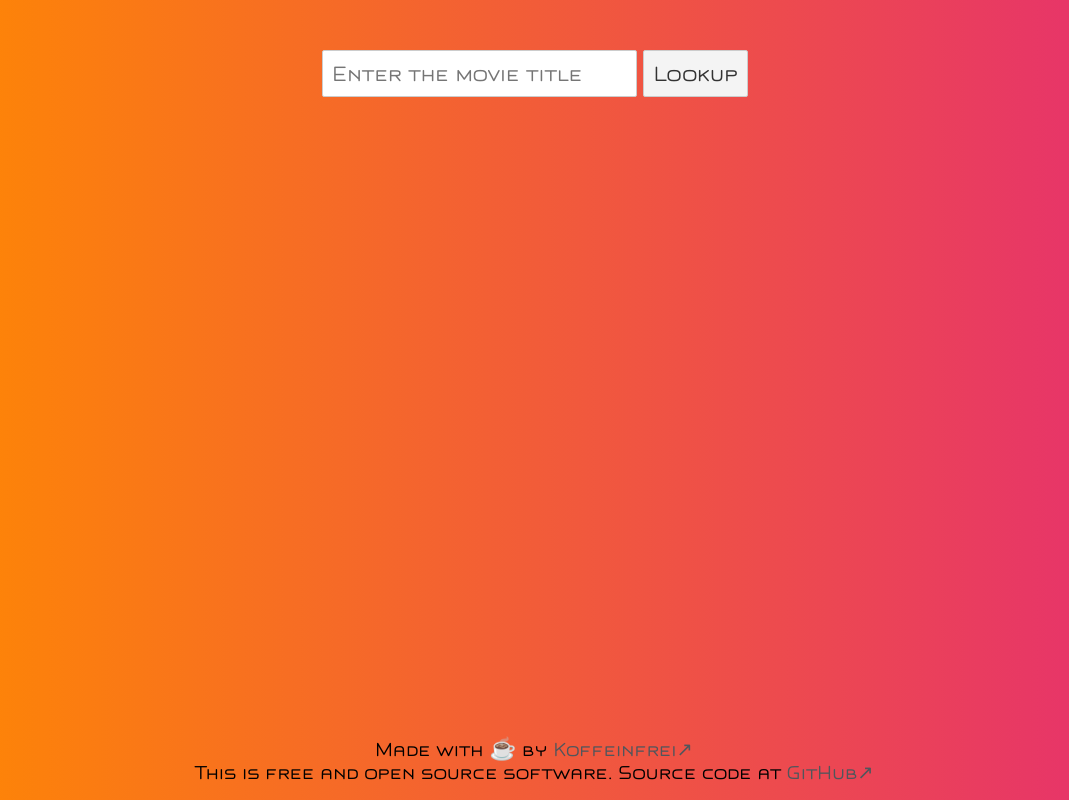
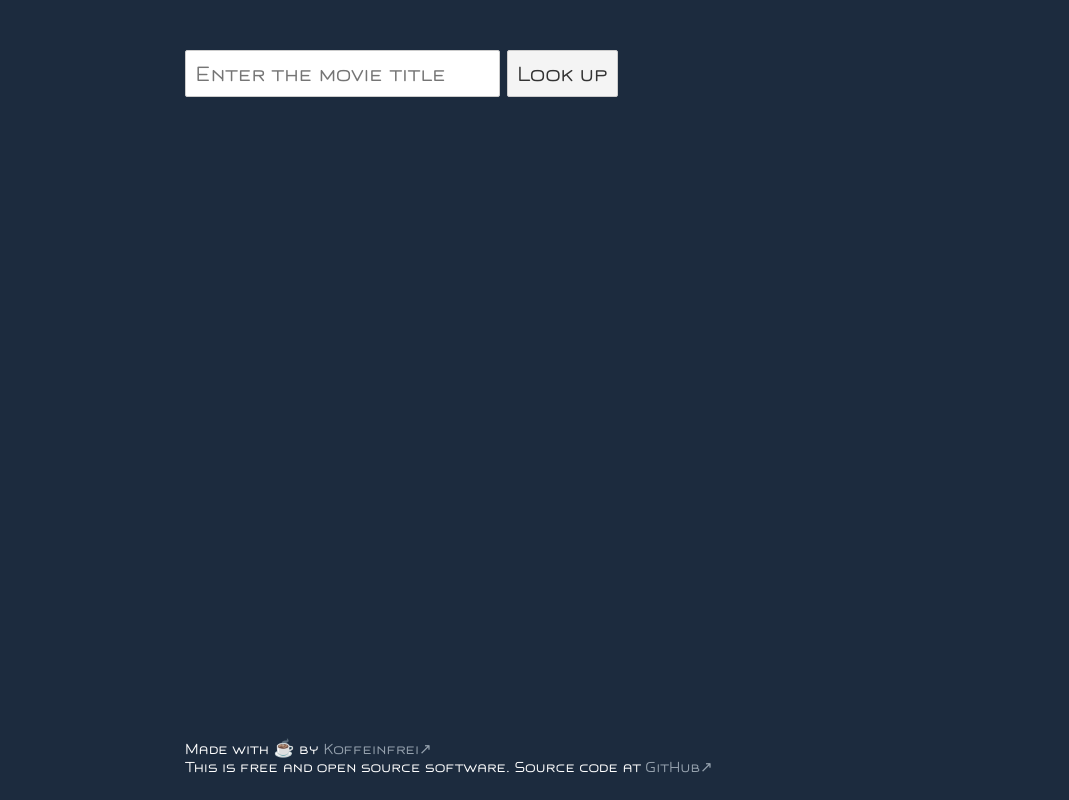
Before and after one commit to koffeinfrei/should-i-watch-this, a Svelte app: page / in a window 1280 px wide. Shown: the whole page, without its empty margins (105-1174 px from the left). Built offline with nearby package versions, Linux system fonts and the light colour scheme.

Commit message:
redesign: less flashy design, simpler layout

```diff
--- a/public/global.css
+++ b/public/global.css
@@ -14,8 +14,8 @@ html, body {
 }
 
 body {
-  color: #000;
-  background-image: linear-gradient(to right,#ff8a00,#e52e71);
+  color: #fff;
+  background-color: #1c2b3e;
   margin: 0;
   padding: 50px 8px 8px 8px;
   box-sizing: border-box;
@@ -30,12 +30,12 @@ body {
 
 a,
 a:visited {
-  color: #50565c;
+  color: #96a2ae;
   text-decoration: none;
 }
 
 a:hover {
-  color: #000;
+  color: #fff;
 }
 
 a.external {
@@ -55,6 +55,8 @@ input, button, select, textarea {
   font-family: inherit;
   font-size: inherit;
   padding: 0.4em;
+  /* we need to subtract the padding, otherwise it overflows on small screens */
+  max-width: calc(100% - (2 * 0.4em));
   margin: 0 0 0.5em 0;
   box-sizing: border-box;
   border: 1px solid #ccc;
--- a/src/App.svelte
+++ b/src/App.svelte
@@ -49,28 +49,33 @@
 <style>
 main {
   margin: 0 auto;
-  max-width: 800px;
   margin-bottom: 53px;
 }
 
-.center {
-  text-align: center;
+@media (min-width: 800px) {
+  main {
+    width: 800px;
+  }
 }
 
 .box {
   margin-bottom: 53px;
 }
+
+.padded {
+  padding-left: 50px;
+}
 </style>
 
 <main>
-  <section class="center box">
+  <section class="box padded">
     <input bind:value={title} on:keyup={handleKeyup} placeholder="Enter the movie title">
-    <button on:click={handleClick}>Lookup</button>
+    <button on:click={handleClick}>Look up</button>
   </section>
 
   <section class="box">
     {#await fetchMoviePromise}
-      <section class="center box">
+      <section class="box padded">
         <Spinner />
       </section>
     {:then result}
--- a/src/Footer.svelte
+++ b/src/Footer.svelte
@@ -1,16 +1,26 @@
 <style>
 .footer {
-  margin: auto 0 0 0;
-  /* due to flexbox margin-bottom doesn't work (see body definition in global.css) */
+  margin: auto auto 0 auto;
   padding-bottom: 8px;
-  text-align: center;
-  font-size: 0.9em;
+  font-size: 0.7em;
+}
+
+@media (min-width: 800px) {
+  .footer {
+    width: 800px;
+  }
+}
+
+p {
+  padding-left: 50px;
 }
 </style>
 
-<section class="center footer">
-  Made with ☕️  by <a href="https://www.koffeinfrei.org" class="external" target="_blank">Koffeinfrei</a>
-  <br>
-  This is free and open source software.
-  Source code at <a href="https://github.com/koffeinfrei/should-i-watch-this-www" class="external" target="_blank">GitHub</a>
+<section class="footer">
+  <p>
+    Made with ☕️  by <a href="https://www.koffeinfrei.org" class="external" target="_blank">Koffeinfrei</a>
+    <br>
+    This is free and open source software.
+    Source code at <a href="https://github.com/koffeinfrei/should-i-watch-this-www" class="external" target="_blank">GitHub</a>
+  </p>
 </section>
--- a/src/Result.svelte
+++ b/src/Result.svelte
@@ -6,7 +6,7 @@
 
 <style>
 h2 {
-  padding-left: 38px;
+  padding-left: 50px;
 }
 
 table.full-width {
@@ -18,7 +18,7 @@ td {
 }
 
 td.label {
-  padding-left: 38px;
+  padding-left: 50px;
   width: 9rem;
 }
 
@@ -26,22 +26,18 @@ td.value {
   font-weight: bold;
 }
 
-.icon {
-  display: inline-block;
-  width: 38px;
+h3 {
+  position: relative;
+  padding-left: 50px;
 }
 
-.recommendation {
-  text-align: center;
+.icon {
+  position: absolute;
+  left: 0;
 }
 
 .box {
   margin-bottom: 42px;
-}
-
-.border {
-  padding-top: 8px;
-  border: 1px solid #000;
 }
 
 @media (min-width: 40em) {
@@ -52,14 +48,14 @@ td.value {
 
 @media (min-width: 40em) {
   .description {
-    margin-right: 38px;
+    margin-right: 50px;
   }
 }
 
 .poster {
   height: auto;
   width: 130px;
-  margin-left: 38px;
+  margin-left: 50px;
   margin-bottom: 42px;
 }
 
@@ -134,7 +130,6 @@ td.value {
   </table>
 </div>
 
-<div class="recommendation box border">
-  <h3>Should I watch this?</h3>
-  <p>{movie.recommendation.emoji} {movie.recommendation.text}</p>
+<div class="box">
+  <h3><span class="icon">{movie.recommendation.emoji}</span>{movie.recommendation.text}</h3>
 </div>
```
